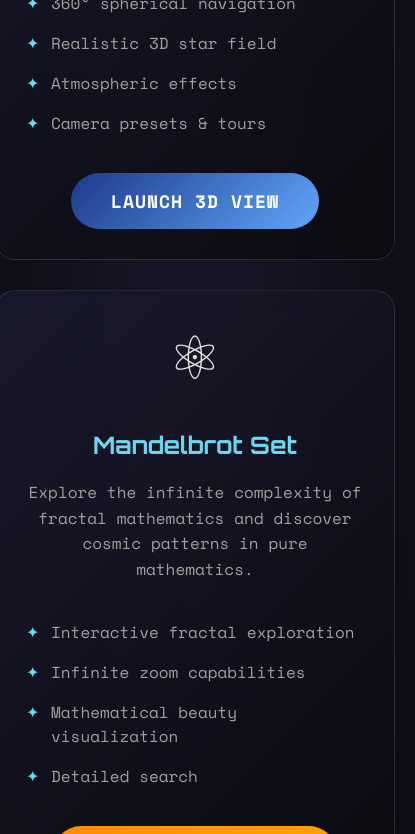
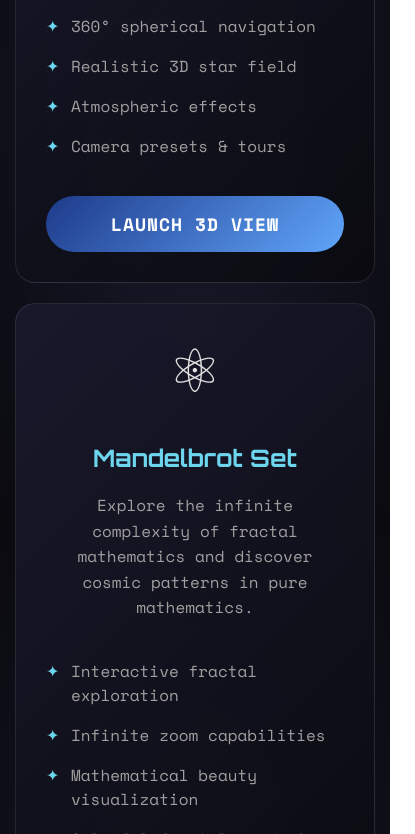
Before and after one commit to ahmetbugraozer/constellation-explorer, a website: page index.html in a window 390 px wide. Shown: the part 1166-2000 px from the top of the page, 415 px wide, since content can reach past the window. Drawn offline with nearby package versions, Linux system fonts and the light colour scheme.

Commit message:
made UI improvements to the landing page

```diff
--- a/css/landing.css
+++ b/css/landing.css
@@ -14,6 +14,10 @@
     box-sizing: border-box;
 }
 
+html, body {
+    height: 100%;
+}
+
 body {
     font-family: 'Space Mono', monospace;
     background: radial-gradient(ellipse at center, #1a1a2e 0%, #0a0a0f 100%);
@@ -22,7 +26,8 @@ body {
     display: flex;
     align-items: center;
     justify-content: center;
-    overflow: hidden;
+    overflow-x: hidden;
+    overflow-y: auto;
 }
 
 /* Animated background stars */
@@ -67,14 +72,22 @@ body {
 
 .container {
     max-width: 1200px;
+    width: 100%;
     padding: 40px;
     position: relative;
     z-index: 1;
+    display: flex;
+    flex-direction: column;
+    justify-content: center;
+    align-items: center;
+    min-height: 100vh;
 }
 
 .main-header {
     text-align: center;
     margin-bottom: 60px;
+    flex-shrink: 0;
+    width: 100%;
 }
 
 .title {
@@ -122,21 +135,30 @@ body {
 
 .mode-selection {
     display: flex;
-    justify-content: space-between;
+    justify-content: center;
+    align-items: stretch;
     gap: 30px;
     margin-bottom: 60px;
     width: 100%;
+    max-width: 1200px;
+    flex-shrink: 0;
 }
 
 .mode-card {
     background: linear-gradient(135deg, rgba(26, 26, 46, 0.9), rgba(10, 10, 15, 0.9));
     border: 1px solid rgba(255, 255, 255, 0.1);
     border-radius: 20px;
-    padding: 40px;
+    padding: 48px !important; /* Force override with !important */
     text-align: center;
     transition: all 0.3s ease;
     animation: fadeInScale 0.8s ease-out;
     backdrop-filter: blur(10px);
+    flex: 1;
+    max-width: 450px;
+    min-width: 450px;
+    display: flex;
+    flex-direction: column;
+    justify-content: space-between;
 }
 
 @keyframes fadeInScale {
@@ -181,21 +203,6 @@ body {
 #modeMandelbrot .mode-button:hover {
     background: linear-gradient(135deg, #ffa500, #ffb347);
     box-shadow: 0 10px 30px rgba(255, 140, 0, 0.4);
-}
-
-/* Updated row layout for three cards */
-.mode-selection {
-    display: flex;
-    justify-content: space-between;
-    gap: 30px;
-    margin-bottom: 60px;
-    width: 100%;
-}
-
-.mode-card {
-    flex: 1;
-    max-width: 500px;
-    min-width: 400px;
 }
 
 .mode-icon {
@@ -280,6 +287,9 @@ body {
 .main-footer {
     text-align: center;
     color: var(--text-secondary);
+    flex-shrink: 0;
+    width: 100%;
+    margin-top: auto;
 }
 
 .main-footer p {
@@ -296,28 +306,63 @@ kbd {
 }
 
 /* Responsive Design */
+@media (max-width: 1200px) {
+    .container {
+        padding: 30px;
+    }
+
+    .mode-card {
+        min-width: 280px;
+        max-width: 350px;
+    }
+
+    .mode-selection {
+        gap: 25px;
+    }
+}
+
 @media (max-width: 900px) {
+    body {
+        align-items: flex-start;
+        padding: 20px 0;
+    }
+
+    .container {
+        min-height: auto;
+        justify-content: flex-start;
+        padding: 20px;
+    }
+
     .mode-selection {
         flex-direction: column;
         gap: 30px;
+        align-items: center;
+        max-width: 500px;
     }
 
     .mode-card {
-        max-width: 100%;
+        max-width: 100% !important;
+        width: 100% !important;
+        min-width: auto !important;
+        padding: 36px !important;
     }
 
     .title {
         font-size: 36px;
     }
 
-    .mode-card {
-        padding: 30px;
+    .main-header {
+        margin-bottom: 40px;
+    }
+
+    .mode-selection {
+        margin-bottom: 40px;
     }
 }
 
 @media (max-width: 600px) {
     .container {
-        padding: 20px;
+        padding: 15px;
     }
 
     .title {
@@ -331,4 +376,40 @@ kbd {
     .mode-card h2 {
         font-size: 24px;
     }
+
+    .mode-card {
+        padding: 30px !important; /* Force mobile padding */
+    }
+
+    .main-header {
+        margin-bottom: 30px;
+    }
+
+    .mode-selection {
+        margin-bottom: 30px;
+        gap: 20px;
+    }
 }
+
+/* Büyük ekranlar için mükemmel ortalama */
+@media (min-height: 800px) and (min-width: 901px) {
+    .container {
+        justify-content: center;
+    }
+
+    .main-footer {
+        margin-top: 0;
+    }
+}
+
+/* Çok büyük ekranlar için */
+@media (min-width: 1400px) {
+    .mode-selection {
+        gap: 40px;
+    }
+
+    .mode-card {
+        max-width: 400px !important;
+        padding: 60px !important; /* Force large screen padding */
+    }
+}
--- a/index.html
+++ b/index.html
@@ -22,6 +22,8 @@
         </header>
 
         <div class="mode-selection">
+
+
             <div class="mode-card" id="mode2d">
                 <div class="mode-icon">🌌</div>
                 <h2>2D Sky Map</h2>
@@ -53,7 +55,7 @@
                 </ul>
                 <a href="3d/index.html" class="mode-button">Launch 3D View</a>
             </div>
-            <div class="mode-card" id="modeMandelbrot">
+              <div class="mode-card" id="modeMandelbrot">
                 <div class="mode-icon">⚛</div>
                 <h2>Mandelbrot Set</h2>
                 <p class="mode-description">
@@ -64,7 +66,7 @@
                     <li>Interactive fractal exploration</li>
                     <li>Infinite zoom capabilities</li>
                     <li>Mathematical beauty visualization</li>
-                    <li>Detailed search</li>
+                    <li>Colorful fractal rendering</li>
                 </ul>
                 <a href="mandelbrot/index.html" class="mode-button">Launch Mandelbrot</a>
             </div>
@@ -72,7 +74,7 @@
 
         <footer class="main-footer">
             <p>Created for stargazers everywhere</p>
-            <p class="instructions">Press <kbd>2</kbd> for 2D, <kbd>3</kbd> for 3D, or <kbd>M</kbd> for Mandelbrot</p>
+            <p class="instructions">Press <kbd>M</kbd> for Mandelbrot, <kbd>2</kbd> for 2D, or <kbd>3</kbd> for 3D</p>
         </footer>
     </div>
 
--- a/js/landing.js
+++ b/js/landing.js
@@ -1,11 +1,11 @@
 // Keyboard navigation
 document.addEventListener('keydown', (e) => {
-    if (e.key === '2') {
+    if (e.key.toLowerCase() === 'm') {
+        window.location.href = 'mandelbrot/index.html';
+    } else if (e.key === '2') {
         window.location.href = '2d/index.html';
     } else if (e.key === '3') {
         window.location.href = '3d/index.html';
-    } else if (e.key.toLowerCase() === 'm') {
-        window.location.href = 'mandelbrot/index.html';
     }
 });
 
```
